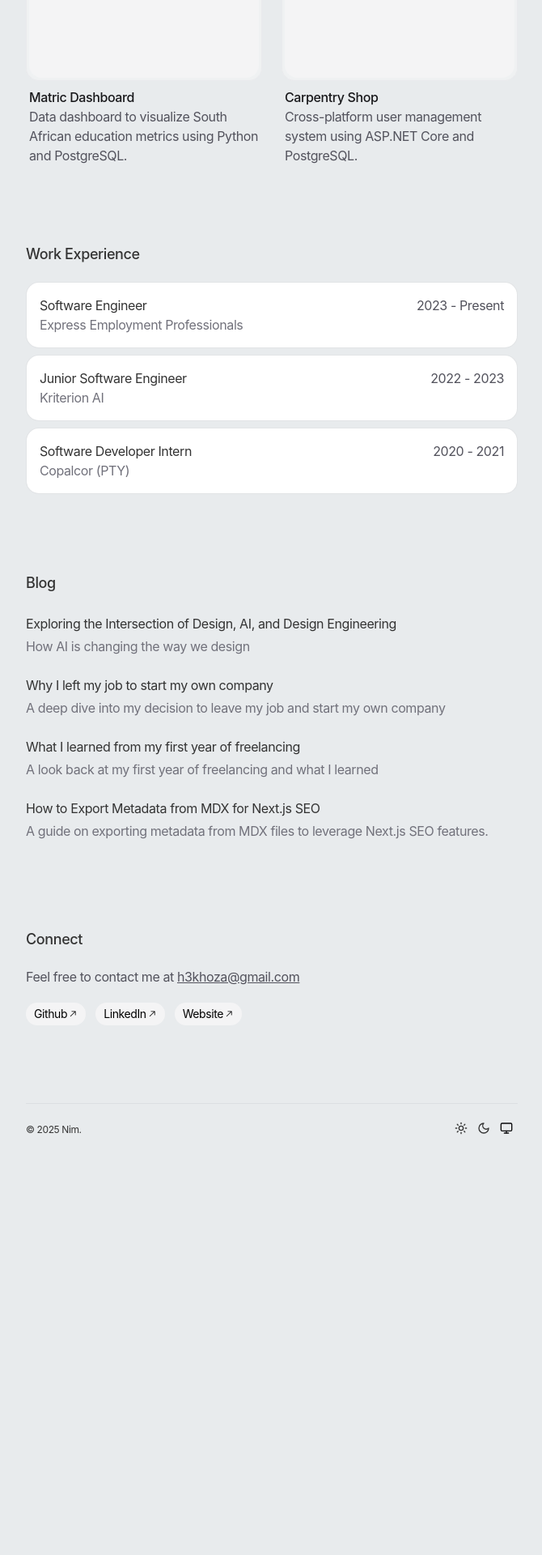
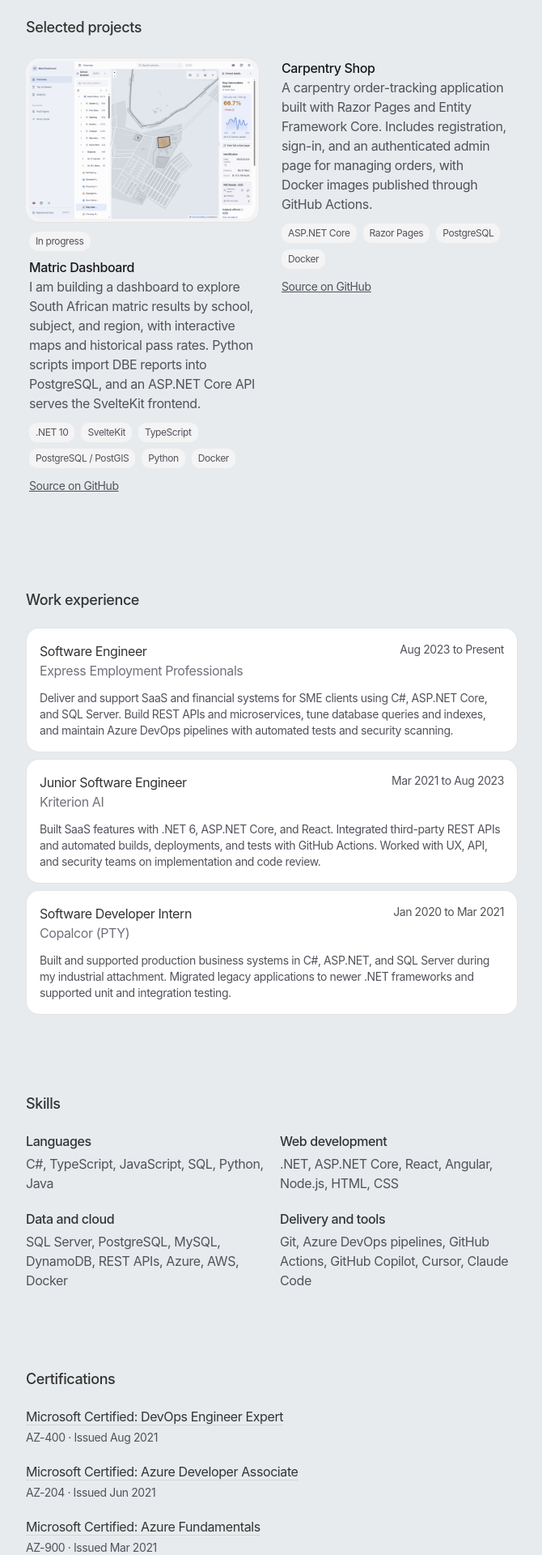
Before and after one commit to simanga-dev/simanga-dev-website, a Next.js app: page / in a window 1280 px wide. Shown: the part 420-2340 px from the top of the page at 81% size, without its empty margins (304-974 px from the left). Before the commit the page ends 1843 px from the top, so only its background shows below. Built offline with nearby package versions, Linux system fonts and the light colour scheme.

Commit message:
feat: update portfolio with projects, skills, and certifications

```diff
--- a/app/data.ts
+++ b/app/data.ts
@@ -2,6 +2,15 @@ type Project = {
   name: string
   description: string
   link: string
+  repository: string
+  technologies: string[]
+  status?: string
+  image?: {
+    src: string
+    alt: string
+    width: number
+    height: number
+  }
   video?: string
   id: string
 }
@@ -11,15 +20,8 @@ type WorkExperience = {
   title: string
   start: string
   end: string
-  link: string
+  description: string
   id: string
-}
-
-type BlogPost = {
-  title: string
-  description: string
-  link: string
-  uid: string
 }
 
 type SocialLink = {
@@ -31,16 +33,43 @@ export const PROJECTS: Project[] = [
   {
     name: 'Matric Dashboard',
     description:
-      'Data dashboard to visualize South African education metrics using Python and PostgreSQL.',
-    link: 'https://matric.simanga.dev',
+      'I am building a dashboard to explore South African matric results by school, subject, and region, with interactive maps and historical pass rates. Python scripts import DBE reports into PostgreSQL, and an ASP.NET Core API serves the SvelteKit frontend.',
+    link: 'https://matrictrend.app/overview?school=600100219&open=eyJwIjpbIk5PUlRIIFdFU1QiXSwiYyI6W1siTk9SVEggV0VTVCIsIkRSLiBSLlMuIE1PTVBBVEkiXV19',
+    image: {
+      src: '/matric-dashboard.webp',
+      alt: 'Matric Dashboard showing the school browser, an interactive map of Bray Intermediate School, and its NSC pass rate history.',
+      width: 1440,
+      height: 1000,
+    },
+    repository: 'https://github.com/simanga-dev/matric-dashboard',
+    technologies: [
+      '.NET 10',
+      'SvelteKit',
+      'TypeScript',
+      'PostgreSQL / PostGIS',
+      'Python',
+      'Docker',
+    ],
+    status: 'In progress',
     id: 'project3',
   },
   {
     name: 'Carpentry Shop',
     description:
-      'Cross-platform user management system using ASP.NET Core and PostgreSQL.',
+      'A carpentry order-tracking application built with Razor Pages and Entity Framework Core. Includes registration, sign-in, and an authenticated admin page for managing orders, with Docker images published through GitHub Actions.',
     link: 'https://carpentry.simanga.dev',
+    repository: 'https://github.com/simanga-dev/carpentry-shop',
+    technologies: ['ASP.NET Core', 'Razor Pages', 'PostgreSQL', 'Docker'],
     id: 'project4',
+  },
+  {
+    name: 'Angular / .NET API demo',
+    description:
+      'An Angular client connected to an ASP.NET Core API using HttpClient, with response mapping and error handling. The client and API run in Docker, with Nginx serving the frontend.',
+    link: 'https://github.com/simanga-dev/Angular-MS-Auth',
+    repository: 'https://github.com/simanga-dev/Angular-MS-Auth',
+    technologies: ['Angular', 'TypeScript', 'ASP.NET Core', 'Docker', 'Nginx'],
+    id: 'project5',
   },
 ]
 
@@ -48,62 +77,77 @@ export const WORK_EXPERIENCE: WorkExperience[] = [
   {
     company: 'Express Employment Professionals',
     title: 'Software Engineer',
-    start: '2023',
+    start: 'Aug 2023',
     end: 'Present',
-    link: 'https://simanga.dev',
+    description:
+      'Deliver and support SaaS and financial systems for SME clients using C#, ASP.NET Core, and SQL Server. Build REST APIs and microservices, tune database queries and indexes, and maintain Azure DevOps pipelines with automated tests and security scanning.',
     id: 'work1',
   },
   {
     company: 'Kriterion AI',
     title: 'Junior Software Engineer',
-    start: '2022',
-    end: '2023',
-    link: 'https://simanga.dev',
+    start: 'Mar 2021',
+    end: 'Aug 2023',
+    description:
+      'Built SaaS features with .NET 6, ASP.NET Core, and React. Integrated third-party REST APIs and automated builds, deployments, and tests with GitHub Actions. Worked with UX, API, and security teams on implementation and code review.',
     id: 'work2',
   },
   {
     company: 'Copalcor (PTY)',
     title: 'Software Developer Intern',
-    start: '2020',
-    end: '2021',
-    link: 'https://simanga.dev',
+    start: 'Jan 2020',
+    end: 'Mar 2021',
+    description:
+      'Built and supported production business systems in C#, ASP.NET, and SQL Server during my industrial attachment. Migrated legacy applications to newer .NET frameworks and supported unit and integration testing.',
     id: 'work3',
   },
 ]
 
-export const BLOG_POSTS: BlogPost[] = [
+export const SKILLS = [
   {
-    title: 'Exploring the Intersection of Design, AI, and Design Engineering',
-    description: 'How AI is changing the way we design',
-    link: '/blog/exploring-the-intersection-of-design-ai-and-design-engineering',
-    uid: 'blog-1',
+    label: 'Languages',
+    description: 'C#, TypeScript, JavaScript, SQL, Python, Java',
   },
   {
-    title: 'Why I left my job to start my own company',
-    description:
-      'A deep dive into my decision to leave my job and start my own company',
-    link: '/blog/exploring-the-intersection-of-design-ai-and-design-engineering',
-    uid: 'blog-2',
+    label: 'Web development',
+    description: '.NET, ASP.NET Core, React, Angular, Node.js, HTML, CSS',
   },
   {
-    title: 'What I learned from my first year of freelancing',
+    label: 'Data and cloud',
     description:
-      'A look back at my first year of freelancing and what I learned',
-    link: '/blog/exploring-the-intersection-of-design-ai-and-design-engineering',
-    uid: 'blog-3',
+      'SQL Server, PostgreSQL, MySQL, DynamoDB, REST APIs, Azure, AWS, Docker',
   },
   {
-    title: 'How to Export Metadata from MDX for Next.js SEO',
+    label: 'Delivery and tools',
     description:
-      'A guide on exporting metadata from MDX files to leverage Next.js SEO features.',
-    link: '/blog/example-mdx-metadata',
-    uid: 'blog-4',
+      'Git, Azure DevOps pipelines, GitHub Actions, GitHub Copilot, Cursor, Claude Code',
+  },
+]
+
+export const CERTIFICATIONS = [
+  {
+    name: 'Microsoft Certified: DevOps Engineer Expert',
+    exam: 'AZ-400',
+    issued: 'Aug 2021',
+    link: 'https://cutt.ly/DRI8NYP',
+  },
+  {
+    name: 'Microsoft Certified: Azure Developer Associate',
+    exam: 'AZ-204',
+    issued: 'Jun 2021',
+    link: 'https://cutt.ly/tRI4WYo',
+  },
+  {
+    name: 'Microsoft Certified: Azure Fundamentals',
+    exam: 'AZ-900',
+    issued: 'Mar 2021',
+    link: 'https://cutt.ly/sRI3GgJ',
   },
 ]
 
 export const SOCIAL_LINKS: SocialLink[] = [
   {
-    label: 'Github',
+    label: 'GitHub',
     link: 'https://github.com/simanga-dev',
   },
   {
--- a/app/footer.tsx
+++ b/app/footer.tsx
@@ -1,6 +1,5 @@
 'use client'
 import { AnimatedBackground } from '@/components/ui/animated-background'
-import { TextLoop } from '@/components/ui/text-loop'
 import { MonitorIcon, MoonIcon, SunIcon } from 'lucide-react'
 import { useTheme } from 'next-themes'
 import { useEffect, useState } from 'react'
@@ -68,14 +67,11 @@ function ThemeSwitch() {
 
 export function Footer() {
   return (
-    <footer className="mt-24 border-t px-0 py-4 ">
+    <footer className="mt-24 border-t px-0 py-4">
       <div className="flex items-center justify-between">
-        <a href="https://github.com/ibelick/nim" target="_blank" rel="noopener noreferrer">
-          <TextLoop className="text-xs ">
-            <span>© {new Date().getFullYear()} Nim.</span>
-            <span>Built with Motion-Primitives.</span>
-          </TextLoop>
-        </a>
+        <p className="text-xs text-zinc-500 dark:text-zinc-400">
+          © {new Date().getFullYear()} Simanga Khoza
+        </p>
         <div className="text-xs">
           <ThemeSwitch />
         </div>
--- a/app/header.tsx
+++ b/app/header.tsx
@@ -6,17 +6,11 @@ export function Header() {
   return (
     <header className="mb-8 flex items-center justify-between">
       <div>
-        <Link href="/" className="font-medium ">
-          Simanga H. Khoza
-        </Link>
-        <TextEffect
-          as="p"
-          preset="fade"
-          per="char"
-          className=""
-          delay={0.5}
-        >
-          Software Engineer
+        <h1 className="font-medium">
+          <Link href="/">Simanga Hendry Khoza</Link>
+        </h1>
+        <TextEffect as="p" preset="fade" per="char" className="" delay={0.5}>
+          Full-stack software developer
         </TextEffect>
       </div>
     </header>
--- a/app/layout.tsx
+++ b/app/layout.tsx
@@ -12,16 +12,16 @@ export const viewport: Viewport = {
 }
 
 export const metadata: Metadata = {
-  metadataBase: new URL('https://nim-fawn.vercel.app/'),
+  metadataBase: new URL('https://simanga.dev/'),
   alternates: {
     canonical: '/',
   },
   title: {
-    default: 'Nim - Personal website template',
-    template: '%s | Nim',
+    default: 'Simanga Hendry Khoza | Software Engineer',
+    template: '%s | Simanga Khoza',
   },
   description:
-    'Nim is a free and open-source personal website template built with Next.js 15, React 19 and Motion-Primitives.',
+    'Full-stack software developer based in Pretoria, South Africa. Six years of experience building C# and .NET business systems, REST APIs, and React interfaces.',
 }
 
 const geist = Geist({
--- a/app/page.tsx
+++ b/app/page.tsx
@@ -1,6 +1,7 @@
 'use client'
 import { motion } from 'motion/react'
 import { XIcon } from 'lucide-react'
+import Image from 'next/image'
 import { Spotlight } from '@/components/ui/spotlight'
 import { Magnetic } from '@/components/ui/magnetic'
 import {
@@ -10,12 +11,11 @@ import {
   MorphingDialogClose,
   MorphingDialogContainer,
 } from '@/components/ui/morphing-dialog'
-import Link from 'next/link'
-import { AnimatedBackground } from '@/components/ui/animated-background'
 import {
   PROJECTS,
   WORK_EXPERIENCE,
-  BLOG_POSTS,
+  SKILLS,
+  CERTIFICATIONS,
   EMAIL,
   SOCIAL_LINKS,
 } from './data'
@@ -137,9 +137,16 @@ export default function Personal() {
       >
         <div className="flex-1">
           <p className="text-zinc-600 dark:text-zinc-400">
-            Specializing in the development of intuitive and performant
-            fullstack web applications, bridging the gap between design and
-            development.
+            I am a full-stack software developer based in Pretoria, South
+            Africa, with six years of experience building and supporting C# and
+            .NET business systems, including SaaS and financial applications. I
+            work across requirements, REST APIs, SQL Server, React interfaces,
+            testing, and production support.
+          </p>
+          <p className="mt-4 text-zinc-600 dark:text-zinc-400">
+            I use AI-assisted coding tools alongside code review and automated
+            testing. Outside work, I am building Matric Dashboard to make South
+            African school results easier to explore.
           </p>
         </div>
       </motion.section>
@@ -148,22 +155,52 @@ export default function Personal() {
         variants={VARIANTS_SECTION}
         transition={TRANSITION_SECTION}
       >
-        <h3 className="mb-5 text-lg font-medium">Selected Projects</h3>
-        <div className="grid grid-cols-1 gap-6 sm:grid-cols-2">
+        <h2 className="mb-5 text-lg font-medium">Selected projects</h2>
+        <div
+          className="flex snap-x snap-mandatory gap-6 overflow-x-auto overscroll-x-contain p-1 pb-5"
+          role="region"
+          aria-label="Selected projects, scroll horizontally for more"
+          tabIndex={0}
+        >
           {PROJECTS.map((project) => (
-            <div key={project.name} className="space-y-2">
-              <div className="relative rounded-2xl bg-zinc-50/40 p-1 ring-1 ring-zinc-200/50 ring-inset dark:bg-zinc-950/40 dark:ring-zinc-800/50">
-                {project.video ? (
+            <div
+              key={project.name}
+              className="w-[85%] shrink-0 snap-start space-y-3 sm:w-[calc(50%_-_0.75rem)]"
+            >
+              {project.image && (
+                <a
+                  href={project.link}
+                  target="_blank"
+                  rel="noopener noreferrer"
+                  aria-label={`Visit ${project.name}`}
+                  className="group block overflow-hidden rounded-2xl bg-zinc-100 p-1 ring-1 ring-zinc-200 transition-shadow hover:shadow-md focus-visible:outline-2 focus-visible:outline-offset-4 dark:bg-zinc-900 dark:ring-zinc-800"
+                >
+                  <Image
+                    src={project.image.src}
+                    alt={project.image.alt}
+                    width={project.image.width}
+                    height={project.image.height}
+                    sizes="(max-width: 640px) 85vw, 288px"
+                    className="h-auto w-full rounded-xl"
+                  />
+                </a>
+              )}
+              {project.video && (
+                <div className="relative rounded-2xl bg-zinc-50/40 p-1 ring-1 ring-zinc-200/50 ring-inset dark:bg-zinc-950/40 dark:ring-zinc-800/50">
                   <ProjectVideo src={project.video} />
-                ) : (
-                  <div className="aspect-video w-full rounded-xl bg-zinc-100 dark:bg-zinc-800" />
+                </div>
+              )}
+              <div className="px-1">
+                {project.status && (
+                  <p className="mb-2 w-fit rounded-full bg-zinc-100 px-2 py-1 text-xs text-zinc-600 dark:bg-zinc-800 dark:text-zinc-400">
+                    {project.status}
+                  </p>
                 )}
-              </div>
-              <div className="px-1">
                 <a
                   className="font-base group relative inline-block font-[450] text-zinc-900 dark:text-zinc-50"
                   href={project.link}
                   target="_blank"
+                  rel="noopener noreferrer"
                 >
                   {project.name}
                   <span className="absolute bottom-0.5 left-0 block h-[1px] w-full max-w-0 bg-zinc-900 transition-all duration-200 group-hover:max-w-full dark:bg-zinc-50"></span>
@@ -171,6 +208,30 @@ export default function Personal() {
                 <p className="text-base text-zinc-600 dark:text-zinc-400">
                   {project.description}
                 </p>
+                <ul
+                  className="mt-3 flex flex-wrap gap-2"
+                  aria-label={`${project.name} technologies`}
+                >
+                  {project.technologies.map((technology) => (
+                    <li
+                      key={technology}
+                      className="rounded-md bg-zinc-100 px-2 py-1 text-xs text-zinc-600 dark:bg-zinc-800 dark:text-zinc-400"
+                    >
+                      {technology}
+                    </li>
+                  ))}
+                </ul>
+                {project.repository !== project.link && (
+                  <a
+                    className="mt-3 inline-block text-sm text-zinc-600 underline dark:text-zinc-400"
+                    href={project.repository}
+                    target="_blank"
+                    rel="noopener noreferrer"
+                    aria-label={`View ${project.name} source on GitHub`}
+                  >
+                    Source on GitHub
+                  </a>
+                )}
               </div>
             </div>
           ))}
@@ -181,14 +242,11 @@ export default function Personal() {
         variants={VARIANTS_SECTION}
         transition={TRANSITION_SECTION}
       >
-        <h3 className="mb-5 text-lg font-medium">Work Experience</h3>
+        <h2 className="mb-5 text-lg font-medium">Work experience</h2>
         <div className="flex flex-col space-y-2">
           {WORK_EXPERIENCE.map((job) => (
-            <a
+            <article
               className="relative overflow-hidden rounded-2xl bg-zinc-300/30 p-[1px] dark:bg-zinc-600/30"
-              href={job.link}
-              target="_blank"
-              rel="noopener noreferrer"
               key={job.id}
             >
               <Spotlight
@@ -196,21 +254,24 @@ export default function Personal() {
                 size={64}
               />
               <div className="relative h-full w-full rounded-[15px] bg-white p-4 dark:bg-zinc-950">
-                <div className="relative flex w-full flex-row justify-between">
+                <div className="relative flex w-full flex-col justify-between gap-2 sm:flex-row">
                   <div>
-                    <h4 className="font-normal dark:text-zinc-100">
+                    <h3 className="font-normal dark:text-zinc-100">
                       {job.title}
-                    </h4>
+                    </h3>
                     <p className="text-zinc-500 dark:text-zinc-400">
                       {job.company}
                     </p>
                   </div>
-                  <p className="text-zinc-600 dark:text-zinc-400">
-                    {job.start} - {job.end}
+                  <p className="shrink-0 text-sm text-zinc-600 dark:text-zinc-400">
+                    {job.start} to {job.end}
                   </p>
                 </div>
+                <p className="relative mt-3 text-sm text-zinc-600 dark:text-zinc-400">
+                  {job.description}
+                </p>
               </div>
-            </a>
+            </article>
           ))}
         </div>
       </motion.section>
@@ -219,45 +280,68 @@ export default function Personal() {
         variants={VARIANTS_SECTION}
         transition={TRANSITION_SECTION}
       >
-        <h3 className="mb-3 text-lg font-medium">Blog</h3>
-        <div className="flex flex-col space-y-0">
-          <AnimatedBackground
-            enableHover
-            className="h-full w-full rounded-lg bg-zinc-100 dark:bg-zinc-900/80"
-            transition={{
-              type: 'spring',
-              bounce: 0,
-              duration: 0.2,
-            }}
-          >
-            {BLOG_POSTS.map((post) => (
-              <Link
-                key={post.uid}
-                className="-mx-3 rounded-xl px-3 py-3"
-                href={post.link}
-                data-id={post.uid}
-              >
-                <div className="flex flex-col space-y-1">
-                  <h4 className="font-normal dark:text-zinc-100">
-                    {post.title}
-                  </h4>
-                  <p className="text-zinc-500 dark:text-zinc-400">
-                    {post.description}
-                  </p>
-                </div>
-              </Link>
-            ))}
-          </AnimatedBackground>
-        </div>
+        <h2 className="mb-5 text-lg font-medium">Skills</h2>
+        <dl className="grid grid-cols-1 gap-5 sm:grid-cols-2">
+          {SKILLS.map((skill) => (
+            <div key={skill.label}>
+              <dt className="mb-1 font-medium">{skill.label}</dt>
+              <dd className="text-zinc-600 dark:text-zinc-400">
+                {skill.description}
+              </dd>
+            </div>
+          ))}
+        </dl>
       </motion.section>
 
       <motion.section
         variants={VARIANTS_SECTION}
         transition={TRANSITION_SECTION}
       >
-        <h3 className="mb-5 text-lg font-medium">Connect</h3>
+        <h2 className="mb-5 text-lg font-medium">Certifications</h2>
+        <ul className="space-y-5">
+          {CERTIFICATIONS.map((certification) => (
+            <li key={certification.exam}>
+              <a
+                className="underline decoration-zinc-300 underline-offset-4 dark:decoration-zinc-700"
+                href={certification.link}
+                target="_blank"
+                rel="noopener noreferrer"
+              >
+                {certification.name}
+              </a>
+              <p className="mt-1 text-sm text-zinc-600 dark:text-zinc-400">
+                {certification.exam} · Issued {certification.issued}
+              </p>
+            </li>
+          ))}
+        </ul>
+      </motion.section>
+
+      <motion.section
+        variants={VARIANTS_SECTION}
+        transition={TRANSITION_SECTION}
+      >
+        <h2 className="mb-5 text-lg font-medium">Education</h2>
+        <h3 className="font-medium">Tshwane University of Technology</h3>
+        <p className="text-zinc-600 dark:text-zinc-400">
+          National Diploma in Computer Systems Engineering
+        </p>
+        <p className="mt-1 text-sm text-zinc-500 dark:text-zinc-400">
+          Jan 2018 to Dec 2021 · Average 77%
+        </p>
+        <p className="mt-3 text-sm text-zinc-600 dark:text-zinc-400">
+          Coursework included database management, computer architecture,
+          algorithms, and computational theory.
+        </p>
+      </motion.section>
+
+      <motion.section
+        variants={VARIANTS_SECTION}
+        transition={TRANSITION_SECTION}
+      >
+        <h2 className="mb-5 text-lg font-medium">Connect</h2>
         <p className="mb-5 text-zinc-600 dark:text-zinc-400">
-          Feel free to contact me at{' '}
+          Contact me at{' '}
           <a className="underline dark:text-zinc-300" href={`mailto:${EMAIL}`}>
             {EMAIL}
           </a>
--- a/lib/constants.ts
+++ b/lib/constants.ts
@@ -1 +1 @@
-export const WEBSITE_URL = 'https://nim-fawn.vercel.app'
+export const WEBSITE_URL = 'https://simanga.dev'
```
Also changed, not shown: public/matric-dashboard.webp (added).
